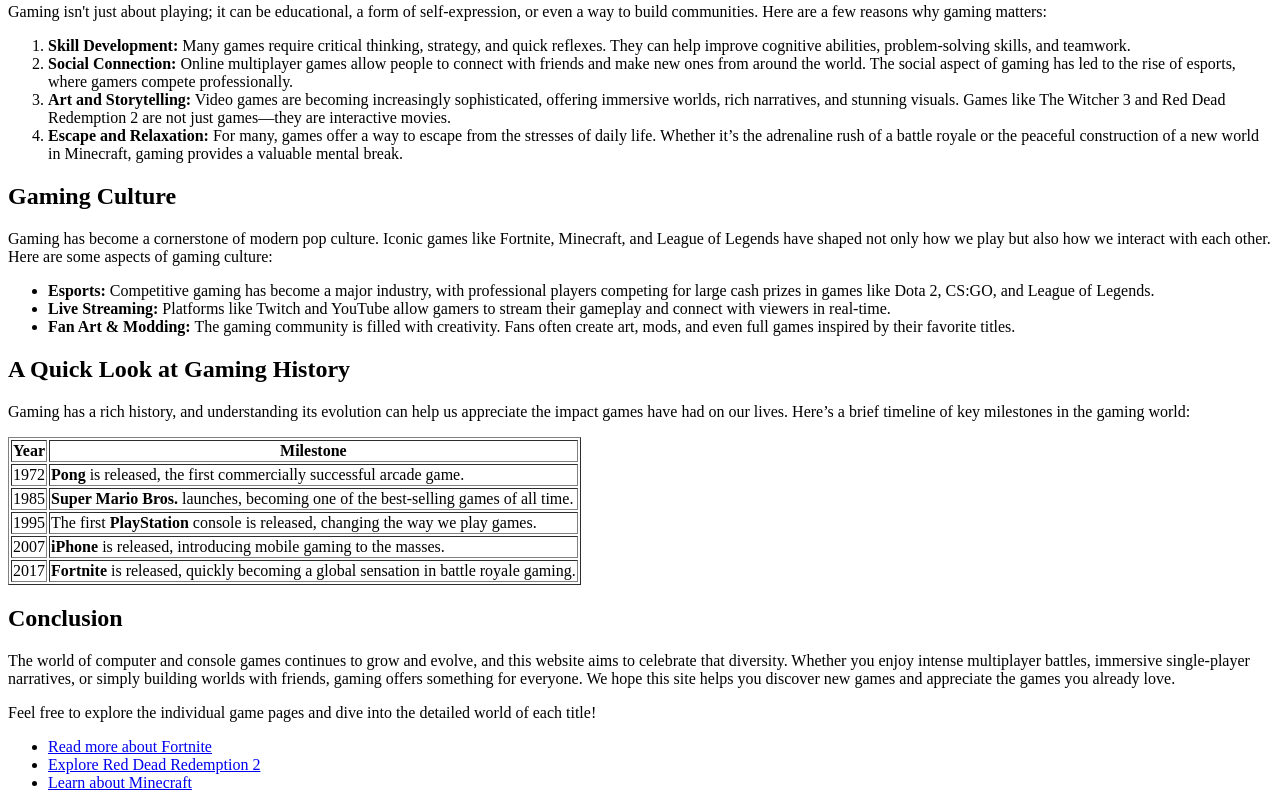
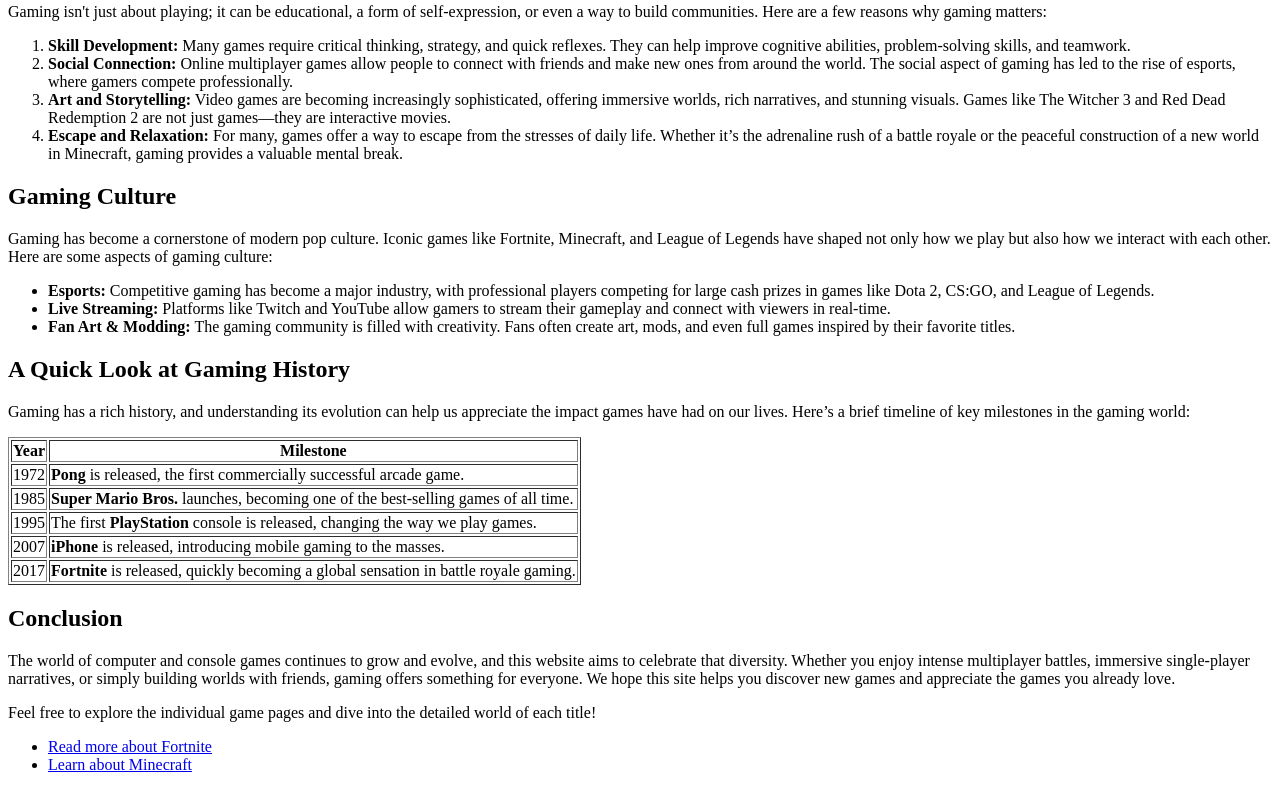
Before and after one commit to KarolGucwa/Collaborate-and-Share-Resources-Online, a plain HTML site: page index.html in a window 1280 px wide. Shown: the part 525-1333 px from the top of the page. Drawn offline with Linux system fonts and the light colour scheme.

Commit message:
Update index.html

```diff
--- a/index.html
+++ b/index.html
@@ -80,8 +80,7 @@
     <p>Feel free to explore the individual game pages and dive into the detailed world of each title!</p>
     <ul>
         <li><a href="./pages/game1.html">Read more about Fortnite</a></li>
-        <li><a href="./pages/game2.html">Explore Red Dead Redemption 2</a></li>
-        <li><a href="./pages/game3.html">Learn about Minecraft</a></li>
+        <li><a href="./pages/game2.html">Learn about Minecraft</a></li>
     </ul>
 </body>
 </html>
```
